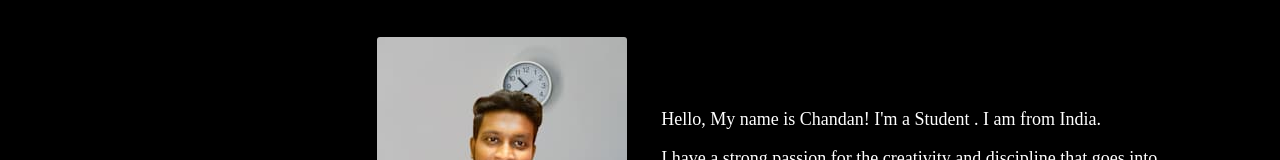
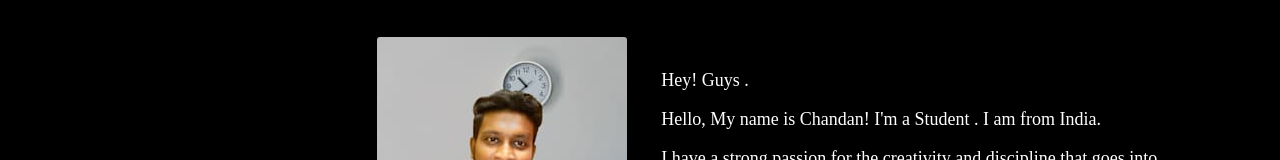
Before and after one commit to chandan-mandi/my-first-repo, a plain HTML site: page index.html in a window 1280 px wide. Shown: the part 219-379 px from the top of the page. Drawn offline with Linux system fonts and the light colour scheme.

Commit message:
again add-blog

```diff
--- a/index.html
+++ b/index.html
@@ -19,6 +19,7 @@
         <img src="images/chandan resume pic.jpg" alt="">
     </div>
     <div class="about-me-description">
+        <p>Hey! Guys . </p>
         <p>Hello, My name is Chandan! I'm a Student . I am from India. </p>
         <p>I have a strong passion for the creativity and discipline that goes into web development. <br>Keeping in mind scalability and clean code that is maintainable and readable.</p>
         <p>In my free time, I enjoy being outdoors, listening to music, travelling and experiencing new and exciting adeventures.</p>
```
